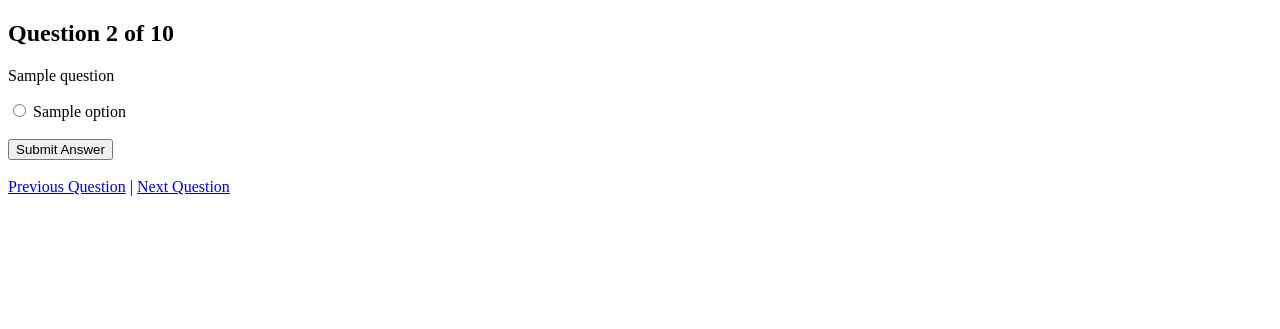
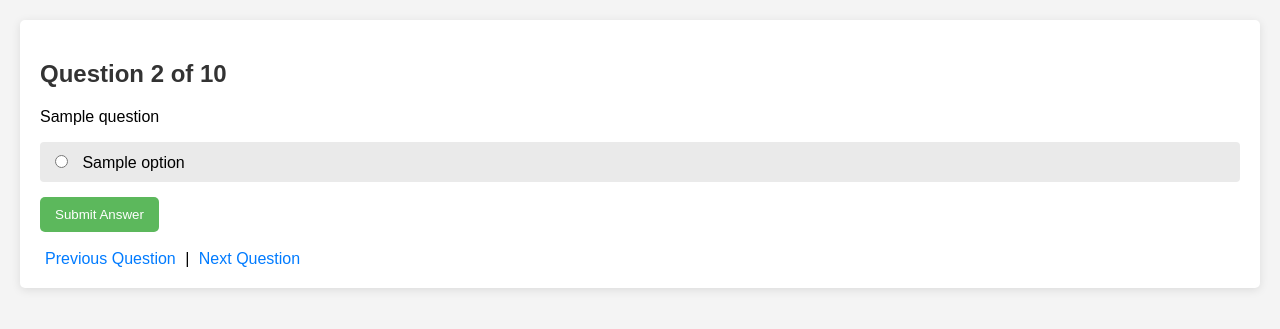
Before and after one commit to Plachido/esami, a Flask app: template templates/exam.html in a window 1280 px wide. Shown: the top 329 px of the page. Run offline with Flask 3, Linux system fonts and the light colour scheme; the template is opened without the code that fills it: most values are stand-ins (such as "Sample title", 1, 10 or a date in 2020).

Commit message:
Nuovo frontend

```diff
--- a/templates/exam.html
+++ b/templates/exam.html
@@ -4,23 +4,79 @@
     <meta charset="UTF-8">
     <meta name="viewport" content="width=device-width, initial-scale=1.0">
     <title>Exam</title>
+    <link rel="stylesheet" href="https://cdnjs.cloudflare.com/ajax/libs/font-awesome/6.0.0-beta3/css/all.min.css">
+    <style>
+        body {
+            font-family: Arial, sans-serif;
+            background-color: #f4f4f4;
+            margin: 0;
+            padding: 20px;
+        }
+        h2 {
+            color: #333;
+        }
+        .question-container {
+            background: #fff;
+            border-radius: 5px;
+            padding: 20px;
+            box-shadow: 0 2px 10px rgba(0, 0, 0, 0.1);
+        }
+        .options {
+            margin: 15px 0;
+        }
+        label {
+            display: block;
+            margin: 10px 0;
+            padding: 10px;
+            background: #eaeaea;
+            border-radius: 4px;
+            cursor: pointer;
+        }
+        input[type="radio"] {
+            margin-right: 10px;
+        }
+        button {
+            padding: 10px 15px;
+            border: none;
+            background-color: #5cb85c;
+            color: white;
+            border-radius: 5px;
+            cursor: pointer;
+        }
+        button:hover {
+            background-color: #4cae4c;
+        }
+        a {
+            text-decoration: none;
+            color: #007bff;
+            margin: 0 5px;
+        }
+        a:hover {
+            text-decoration: underline;
+        }
+    </style>
 </head>
 <body>
+    <div class="question-container">
         <h2>Question {{ index + 1 }} of {{ total }}</h2>
         <p>{{ question['question'] }}</p>
         <form action="/submit_answer" method="POST">
+            <div class="options">
                 {% for option in options %}
                 <label>
                     <input type="radio" name="answer" value="{{ option }}">
                     {{ option }}
-        </label><br>
+                </label>
                 {% endfor %}
+            </div>
             <input type="hidden" name="question_index" value="{{ index }}">
-        <br>
             <button type="submit">Submit Answer</button>
         </form>
         <br>
+        <div>
             <a href="/exam?q={{ index - 1 }}">Previous Question</a> |
             <a href="/exam?q={{ index + 1 }}">Next Question</a>
+        </div>
+    </div>
 </body>
 </html>
```
Also changed, not shown: templates/login.html (+50 -3 lines), templates/review.html (+48 -3 lines). Lines whose indentation alone changed are shown as unchanged.
